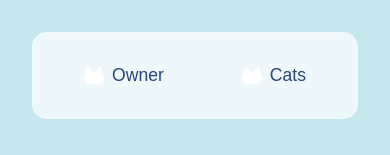
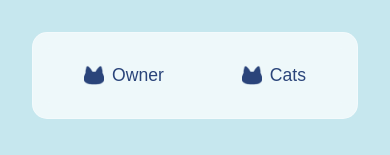
Before and after one commit to Izumi-Haru/Izumi-Haru.github.io, a Next.js app: page / in a window 390 px wide. Both pictures are taken after a click on the button "Profile". Shown: the part 408-563 px from the top of the page. Built offline with nearby package versions, Linux system fonts and the light colour scheme; a web font is replaced by a local one.

Commit message:
profile icon+

```diff
--- a/src/app/page.tsx
+++ b/src/app/page.tsx
@@ -55,6 +55,7 @@ export default function Home() {
                 onCatsToggle={handleCatsToggle}
                 onItemSelect={handleItemSelect}
                 onProfileSelect={handleProfileSelect}
+                isMobile={true}
               />
             </div>
           )}
--- a/src/components/SubMenuContent.tsx
+++ b/src/components/SubMenuContent.tsx
@@ -10,6 +10,7 @@ interface SubMenuContentProps {
     onCatsToggle: (e: React.MouseEvent) => void;
     onItemSelect: (action?: () => void) => void;
     onProfileSelect: (path: string | null) => void;
+    isMobile?: boolean;
 }
 
 const SubMenuContent: React.FC<SubMenuContentProps> = ({
@@ -17,8 +18,11 @@ const SubMenuContent: React.FC<SubMenuContentProps> = ({
     isCatsOpen,
     onCatsToggle,
     onItemSelect,
-    onProfileSelect
+    onProfileSelect,
+    isMobile
 }) => {
+    const catIcon = isMobile ? '/cat2.png' : '/cat.png';
+
     if (!type) return null;
 
     if (type === 'profile') {
@@ -29,7 +33,7 @@ const SubMenuContent: React.FC<SubMenuContentProps> = ({
                         className={styles.submenuButton}
                         onClick={() => onItemSelect(() => onProfileSelect('/owner.png'))}
                     >
-                        <Image src="/cat.png" alt="icon" width={20} height={20} />
+                        <Image src={catIcon} alt="icon" width={20} height={20} />
                         Owner
                     </button>
                 </li>
@@ -38,7 +42,7 @@ const SubMenuContent: React.FC<SubMenuContentProps> = ({
                         className={styles.submenuButton}
                         onClick={onCatsToggle}
                     >
-                        <Image src="/cat.png" alt="icon" width={20} height={20} />
+                        <Image src={catIcon} alt="icon" width={20} height={20} />
                         Cats
                     </button>
                     {isCatsOpen && (
```
